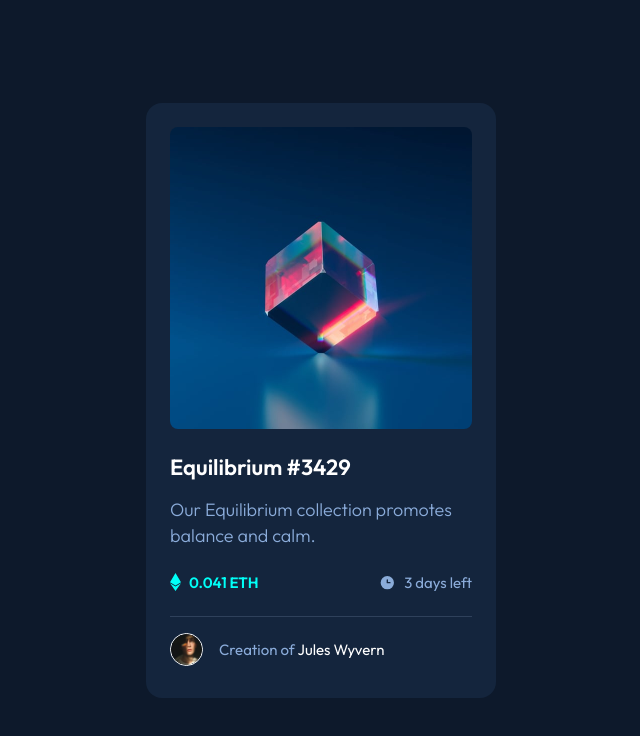
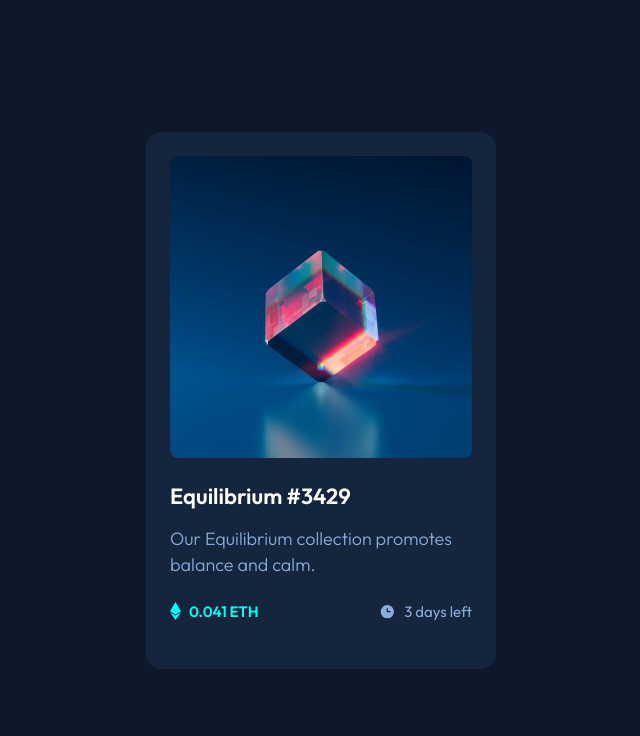
Before and after one commit to catarinaduarte/NftPreview, a plain HTML site: page index.html in a window 1280 px wide. Shown: the whole page, without its empty margins (319-959 px from the left). Drawn offline with Linux system fonts and the light colour scheme.

Commit message:
NftPreview

```diff
--- a/index.html
+++ b/index.html
@@ -48,12 +48,7 @@
             <img src="./images/icon-clock.svg" alt="" />3 days left
           </p>
         </div>
-        <div class="card--author">
-          <img src="./images/image-avatar.png" alt="Jules Wyvern" />
-          <div class="text-wrapper">
-            Creation of
-            <span>Jules Wyvern</span>
-          </div>
+
         </div>
       </div>
     </main>
```
Also changed, not shown: 1 other file.
